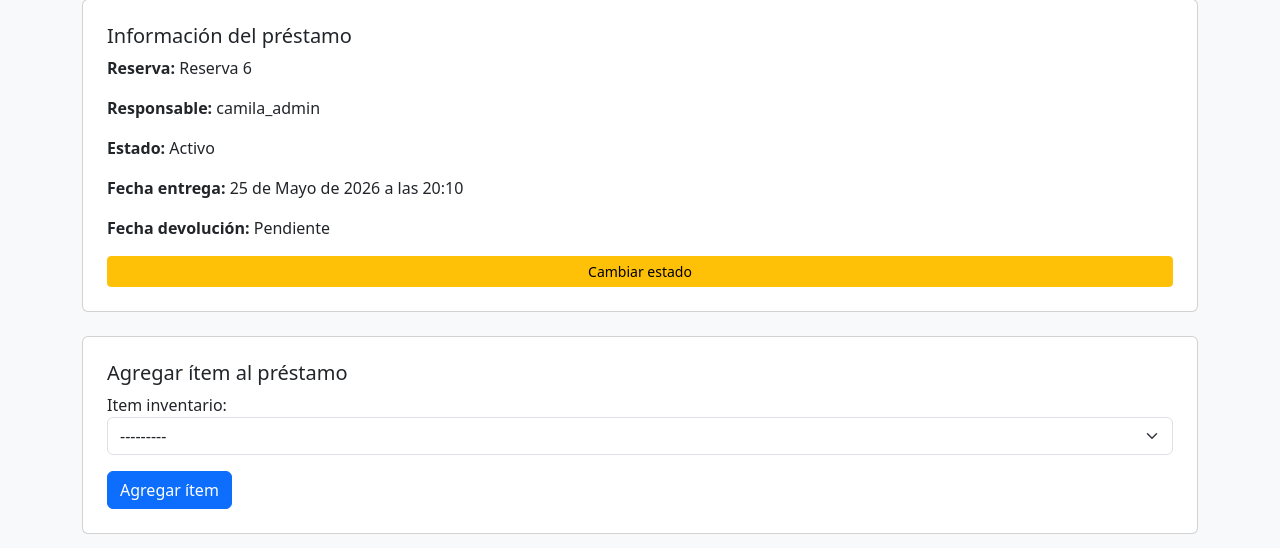
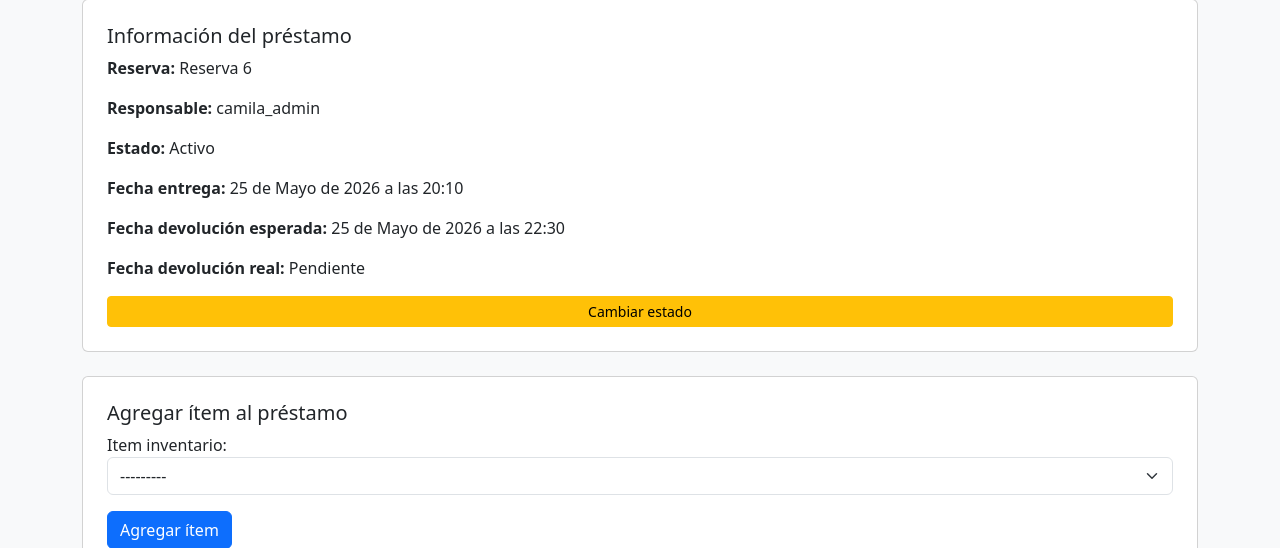
Before and after one commit to Camila-cabarcas/SISTEMA_LABORATORIOS, a Django app: page /prestamos/2/ in a window 1280 px wide. Shown: the part 153-701 px from the top of the page. Run offline with Django 5.2, Linux system fonts and the light colour scheme; a user stored in the database is signed in; data comes from the database, SQL or seed files in the repository; both versions use the stored data as it was after the commit.

Commit message:
fix: ocultar botón crear préstamo si ya existe, fecha devolución real y alerta de retraso

```diff
--- a/prestamos/views.py
+++ b/prestamos/views.py
@@ -107,6 +107,8 @@ def detalle_prestamo(request, id):
 @rol_requerido('Administrador', 'Encargado')
 def cambiar_estado_prestamo(request, id):
 
+    from datetime import datetime
+
     prestamo = get_object_or_404(Prestamo, id=id)
 
     if request.method == 'POST':
@@ -115,7 +117,13 @@ def cambiar_estado_prestamo(request, id):
 
         if form.is_valid():
 
-            form.save()
+            prestamo = form.save(commit=False)
+
+            # Si se devuelve, registra la fecha real
+            if prestamo.estado.nombre == 'Devuelto':
+                prestamo.fecha_devolucion = datetime.now()
+
+            prestamo.save()
 
             return redirect('detalle_prestamo', id=prestamo.pk)
 
--- a/templates/prestamos/detalle.html
+++ b/templates/prestamos/detalle.html
@@ -12,17 +12,33 @@
     <p><strong>Responsable:</strong> {{ prestamo.responsable }}</p>
     <p><strong>Estado:</strong> {{ prestamo.estado }}</p>
     <p><strong>Fecha entrega:</strong> {{ prestamo.fecha_entrega }}</p>
-    <p><strong>Fecha devolución:</strong> {{ prestamo.fecha_devolucion|default:"Pendiente" }}</p>
+    <p><strong>Fecha devolución esperada:</strong> {{ prestamo.reserva.fecha_devolucion }}</p>
+    <p><strong>Fecha devolución real:</strong> {{ prestamo.fecha_devolucion|default:"Pendiente" }}</p>
 
+    {% if prestamo.estado.nombre == 'Retrasado' %}
+    <div class="alert alert-danger mt-2">
+        ⚠️ Devolución retrasada
+    </div>
+    {% endif %}
+
+    {% if prestamo.fecha_devolucion and prestamo.fecha_devolucion > prestamo.reserva.fecha_devolucion %}
+    <div class="alert alert-warning mt-2">
+        ⚠️ Este préstamo fue devuelto con retraso
+    </div>
+    {% endif %}
+
+    {% if prestamo.estado.nombre != 'Devuelto' %}
     <a
         href="/prestamos/{{ prestamo.id }}/estado/"
         class="btn btn-warning btn-sm"
     >
         Cambiar estado
     </a>
+    {% endif %}
 
 </div>
 
+{% if prestamo.estado.nombre == 'Activo' or prestamo.estado.nombre == 'Retrasado' %}
 <div class="card p-4 mb-4">
 
     <h5>Agregar ítem al préstamo</h5>
@@ -40,6 +56,7 @@
     </form>
 
 </div>
+{% endif %}
 
 <div class="card p-4">
 
--- a/templates/reservas/lista.html
+++ b/templates/reservas/lista.html
@@ -42,7 +42,7 @@
                     >
                         Ver detalle
                     </a>
-                    {% if reserva.estado.nombre == 'Aprobada' %}
+                    {% if reserva.estado.nombre == 'Aprobada' and not reserva.prestamo_set.exists %}
                     <a
                     href="/prestamos/crear/{{ reserva.id }}/"
                     class="btn btn-success btn-sm"
```
Also changed, not shown: db.sqlite3. Lines whose indentation alone changed are shown as unchanged.
